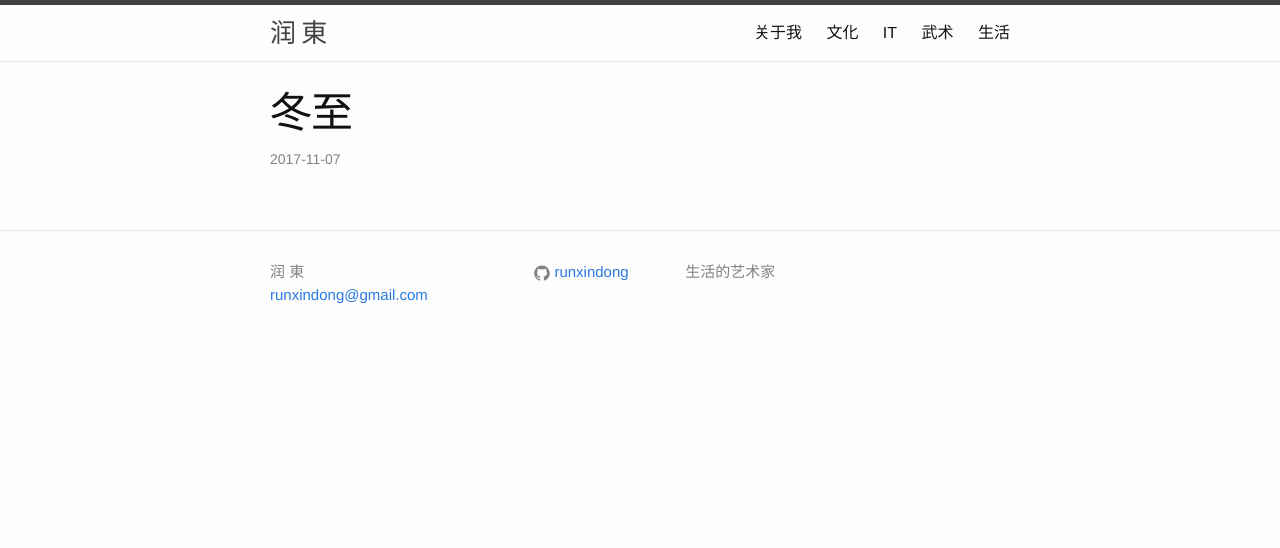
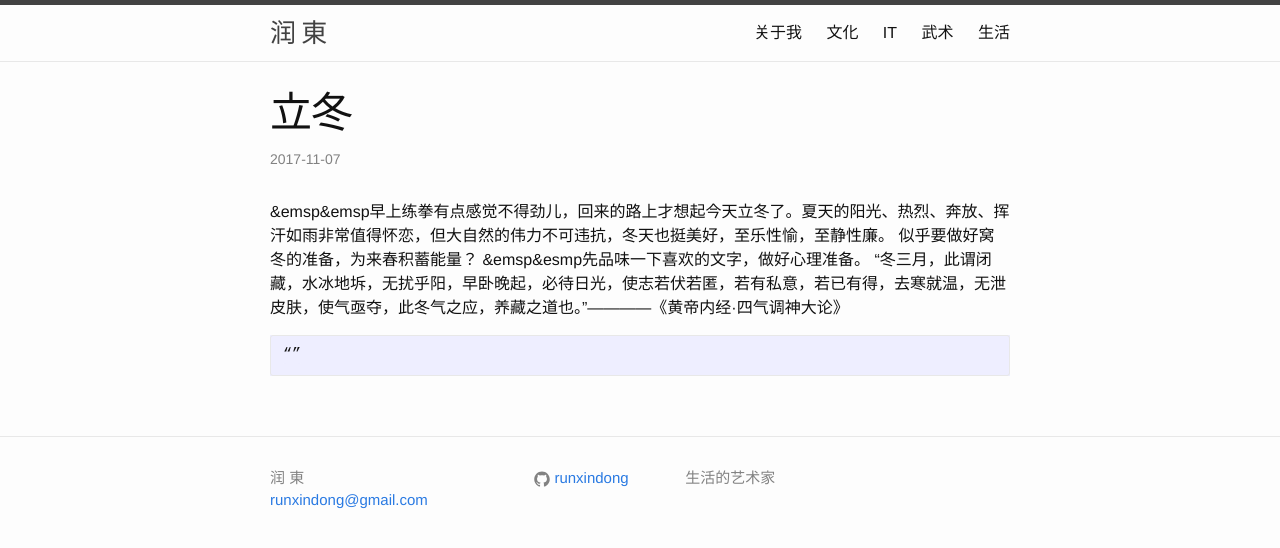
Before and after one commit to runxindong/runxindong.github.io, a Jekyll site: the page built from _posts/life/2017-11-07-dongzhi.md, in a window 1280 px wide. Shown: the top 548 px of the page. Built offline with Jekyll 4.4.1, drawn with Linux system fonts in a browser that asks for light colours; nearby versions of some CDN libraries.

Commit message:
冬至“” ‘

```diff
--- a/_posts/life/2017-11-07-dongzhi.md
+++ b/_posts/life/2017-11-07-dongzhi.md
@@ -1,6 +1,13 @@
 ---
 layout: post
-title: "冬至"
+title: "立冬"
 categories: "life"
 permalink: /:title.html
 ---
+
+&emsp&emsp早上练拳有点感觉不得劲儿，回来的路上才想起今天立冬了。夏天的阳光、热烈、奔放、挥汗如雨非常值得怀恋，但大自然的伟力不可违抗，冬天也挺美好，至乐性愉，至静性廉。
+似乎要做好窝冬的准备，为来春积蓄能量？
+&emsp&esmp先品味一下喜欢的文字，做好心理准备。
+	“冬三月，此谓闭藏，水冰地坼，无扰乎阳，早卧晚起，必待日光，使志若伏若匿，若有私意，若已有得，去寒就温，无泄皮肤，使气亟夺，此冬气之应，养藏之道也。”————《黄帝内经·四气调神大论》
+
+	“”
```
